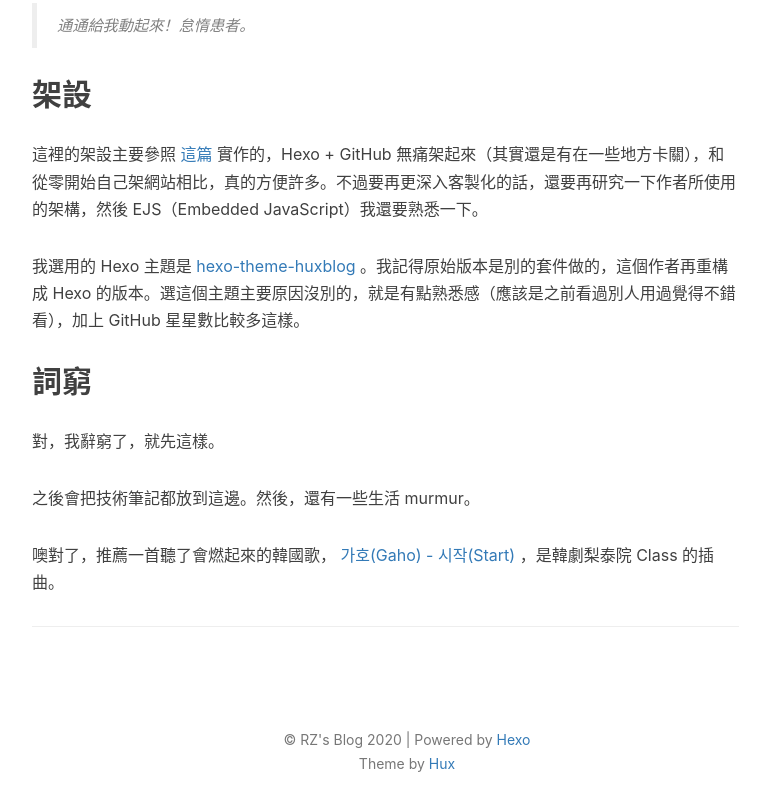
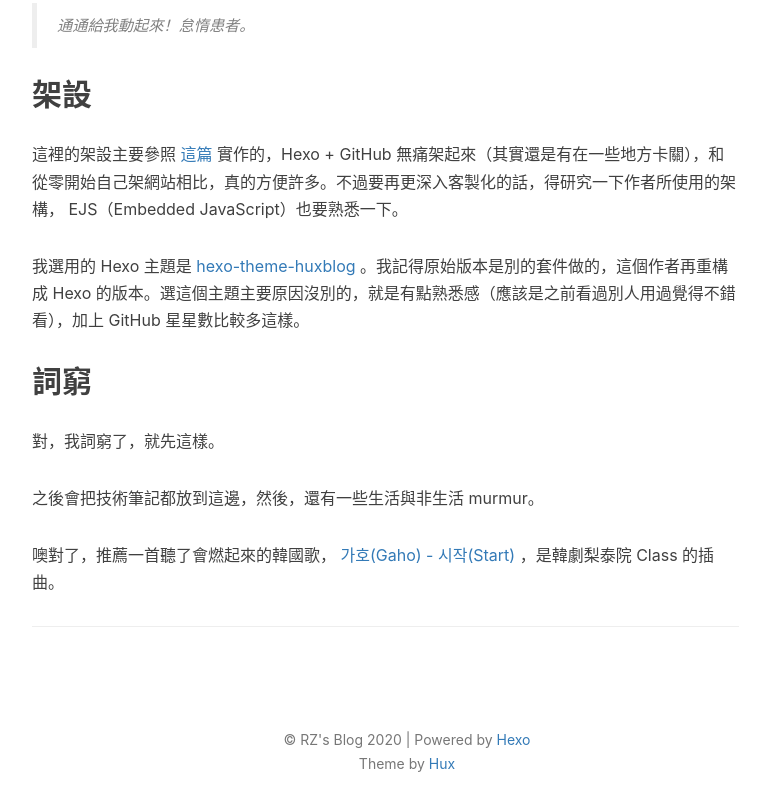
Before and after one commit to RZ-Huang/RZ-Huang.github.io, a plain HTML site: page 2020/06/27/20200627-first/index.html in a window 1280 px wide. Shown: the part 916-1727 px from the top of the page, without its empty margins (233-999 px from the left). Drawn offline with nearby package versions, Linux system fonts and the light colour scheme; a script that the page names is missing.

Commit message:
Site updated: 2020-06-28 17:37:39

```diff
--- a/2020/06/27/20200627-first/index.html
+++ b/2020/06/27/20200627-first/index.html
@@ -192,10 +192,10 @@
 <blockquote>
 <p>通通給我動起來！怠惰患者。</p>
 </blockquote>
-<h2 id="架設"><a href="#架設" class="headerlink" title="架設"></a>架設</h2><p>這裡的架設主要參照 <a href="[https://medium.com/@moojing/%E5%80%8B%E4%BA%BA%E6%8A%80%E8%A1%93%E7%AB%99%E4%B8%80%E6%8A%8A%E7%BD%A9-%E9%83%A8%E8%90%BD%E6%A0%BC%E5%BB%BA%E7%BD%AE%E5%A4%A7%E5%85%A8-%E4%B8%80-%E4%BD%BF%E7%94%A8-hexo-%E6%90%AD%E9%85%8D-github-page-%E5%BB%BA%E7%BD%AE%E8%87%AA%E5%B7%B1%E7%9A%84%E9%83%A8%E8%90%BD%E6%A0%BC-4fe5d02dbbf8](https://medium.com/@moojing/個人技術站一把罩-部落格建置大全-一-使用-hexo-搭配-github-page-建置自己的部落格-4fe5d02dbbf8">這篇</a> 實作的，Hexo + GitHub 無痛架起來（其實還是有在一些地方卡關），和從零開始自己架網站相比，真的方便許多。不過要再更深入客製化的話，還要再研究一下作者所使用的架構，然後 EJS（Embedded JavaScript）我還要熟悉一下。</p>
+<h2 id="架設"><a href="#架設" class="headerlink" title="架設"></a>架設</h2><p>這裡的架設主要參照 <a href="[https://medium.com/@moojing/%E5%80%8B%E4%BA%BA%E6%8A%80%E8%A1%93%E7%AB%99%E4%B8%80%E6%8A%8A%E7%BD%A9-%E9%83%A8%E8%90%BD%E6%A0%BC%E5%BB%BA%E7%BD%AE%E5%A4%A7%E5%85%A8-%E4%B8%80-%E4%BD%BF%E7%94%A8-hexo-%E6%90%AD%E9%85%8D-github-page-%E5%BB%BA%E7%BD%AE%E8%87%AA%E5%B7%B1%E7%9A%84%E9%83%A8%E8%90%BD%E6%A0%BC-4fe5d02dbbf8](https://medium.com/@moojing/個人技術站一把罩-部落格建置大全-一-使用-hexo-搭配-github-page-建置自己的部落格-4fe5d02dbbf8">這篇</a> 實作的，Hexo + GitHub 無痛架起來（其實還是有在一些地方卡關），和從零開始自己架網站相比，真的方便許多。不過要再更深入客製化的話，得研究一下作者所使用的架構， EJS（Embedded JavaScript）也要熟悉一下。</p>
 <p>我選用的 Hexo 主題是 <a href="https://github.com/Kaijun/hexo-theme-huxblog" target="_blank" rel="noopener">hexo-theme-huxblog</a> 。我記得原始版本是別的套件做的，這個作者再重構成 Hexo 的版本。選這個主題主要原因沒別的，就是有點熟悉感（應該是之前看過別人用過覺得不錯看），加上 GitHub 星星數比較多這樣。</p>
-<h2 id="詞窮"><a href="#詞窮" class="headerlink" title="詞窮"></a>詞窮</h2><p>對，我辭窮了，就先這樣。</p>
-<p>之後會把技術筆記都放到這邊。然後，還有一些生活 murmur。</p>
+<h2 id="詞窮"><a href="#詞窮" class="headerlink" title="詞窮"></a>詞窮</h2><p>對，我詞窮了，就先這樣。</p>
+<p>之後會把技術筆記都放到這邊，然後，還有一些生活與非生活 murmur。</p>
 <p>噢對了，推薦一首聽了會燃起來的韓國歌，<a href="https://www.youtube.com/watch?v=tRhzmdxUkk8" target="_blank" rel="noopener"> 가호(Gaho) - 시작(Start) </a>，是韓劇梨泰院 Class 的插曲。</p>
 
 
```
